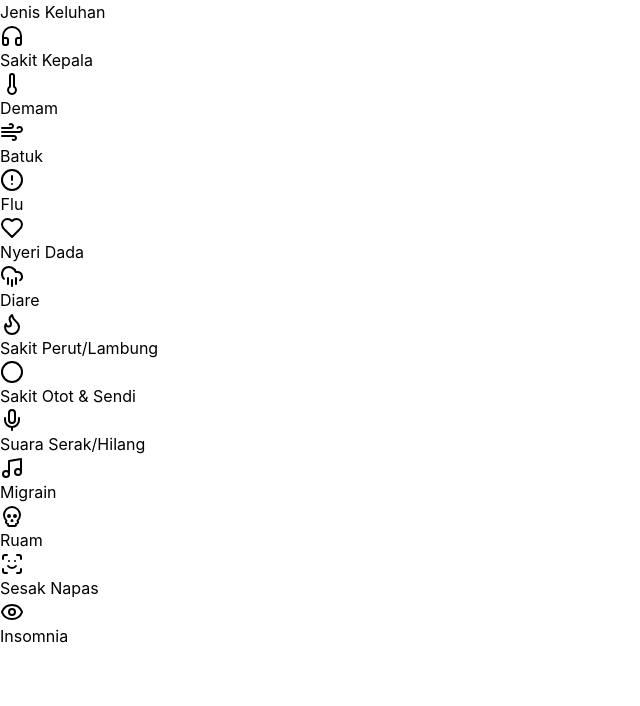
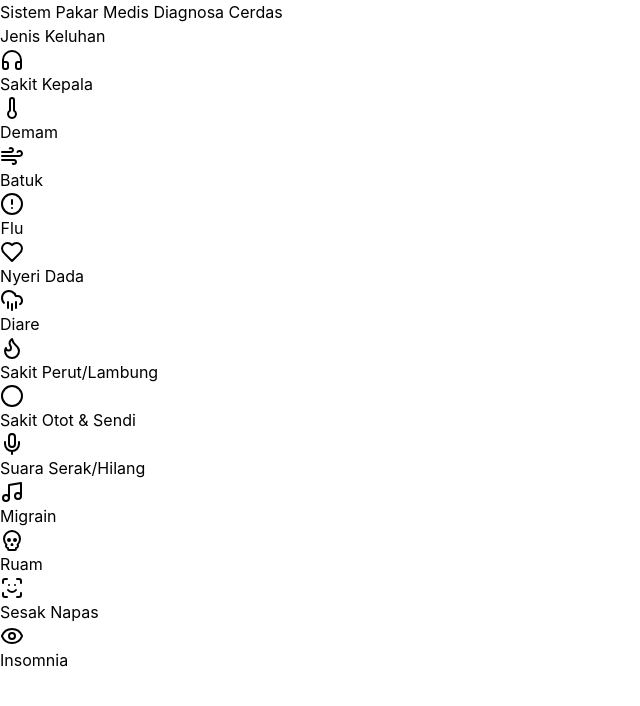
Before and after one commit to adityaputra11/expert-system-edu, a Next.js app: page / in a window 1280 px wide. Shown: the top 706 px of the page, without its empty margins (0-640 px from the left). Built offline with nearby package versions, Linux system fonts and the light colour scheme; what @radix-ui/themes would draw is missing.

Commit message:
fix title

```diff
--- a/src/app/page.tsx
+++ b/src/app/page.tsx
@@ -149,7 +149,15 @@
 
   return (
     <div className="max-w-7xl mx-auto p-4">
-      <h2 className="text-2xl font-bold mb-4 text-gray-800">Jenis Keluhan</h2>
+
+      <div className=" relative flex place-items-center before:absolute before:h-[300px] before:w-[480px] before:-translate-x-1/2 before:rounded-full before:bg-gradient-radial before:from-white before:to-transparent before:blur-2xl before:content-[''] after:absolute after:-z-20 after:h-[180px] after:w-[240px] after:translate-x-1/3 after:bg-gradient-conic after:from-sky-200 after:via-blue-200 after:blur-2xl after:content-[''] before:dark:bg-gradient-to-br before:dark:from-transparent before:dark:to-blue-700 before:dark:opacity-10">
+        <h1 className="text-4xl font-bold text-center">
+           <span className="text-blue-600">Sistem Pakar Medis</span> Diagnosa Cerdas
+        </h1>
+      </div>
+
+
+      <h2 className="text-2xl font-bold mb-4 text-gray-800 pt-5">Jenis Keluhan</h2>
       <div className="grid grid-cols-4 sm:grid-cols-6 md:grid-cols-8 lg:grid-cols-12 gap-2 mb-6 relative">
         {topics.map((topic) => {
           const Icon = topic.icon
@@ -183,7 +191,7 @@
                 onClick={() => toggleTopic(topic.label)}
               >
                 <div className="flex items-center justify-center gap-2">
-                  <Icon className="w-4 h-4" />
+                  <Icon />
                   <span className="truncate">{topic.label}</span>
                 </div>
 
```
